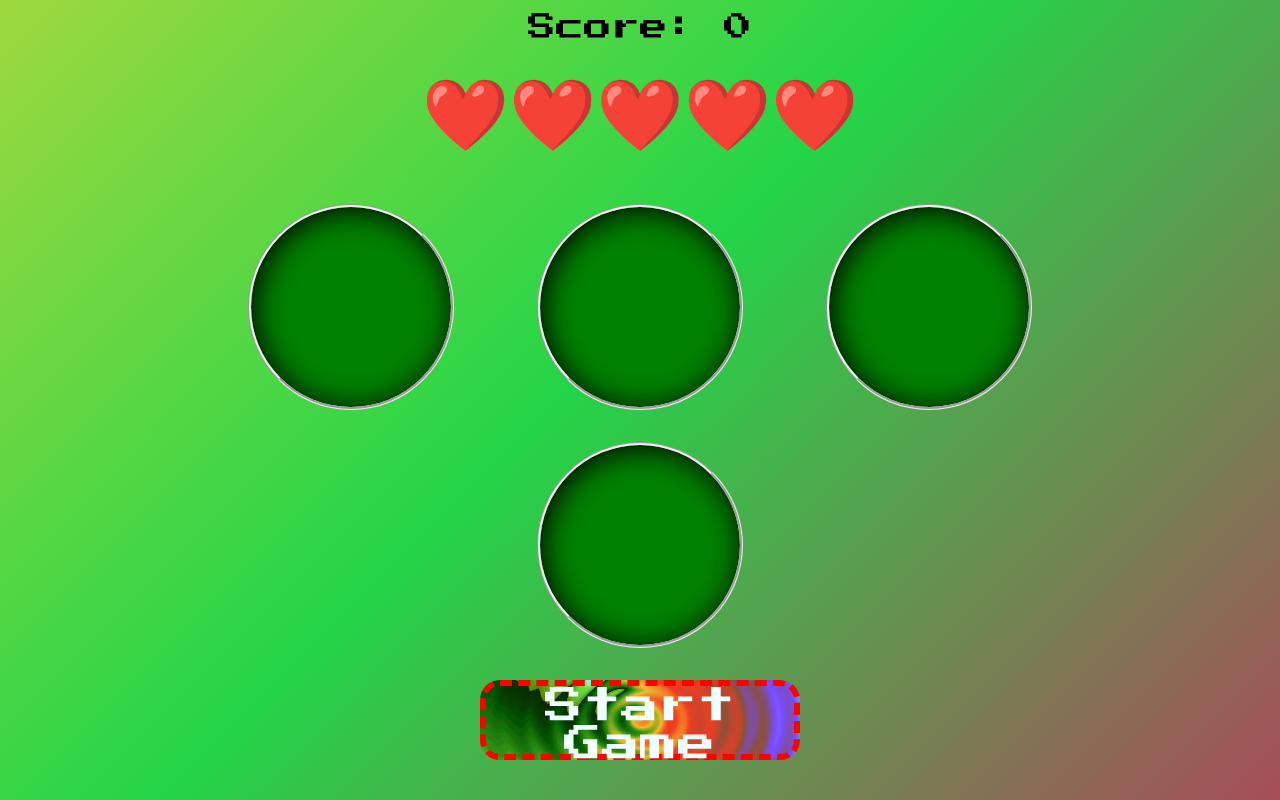
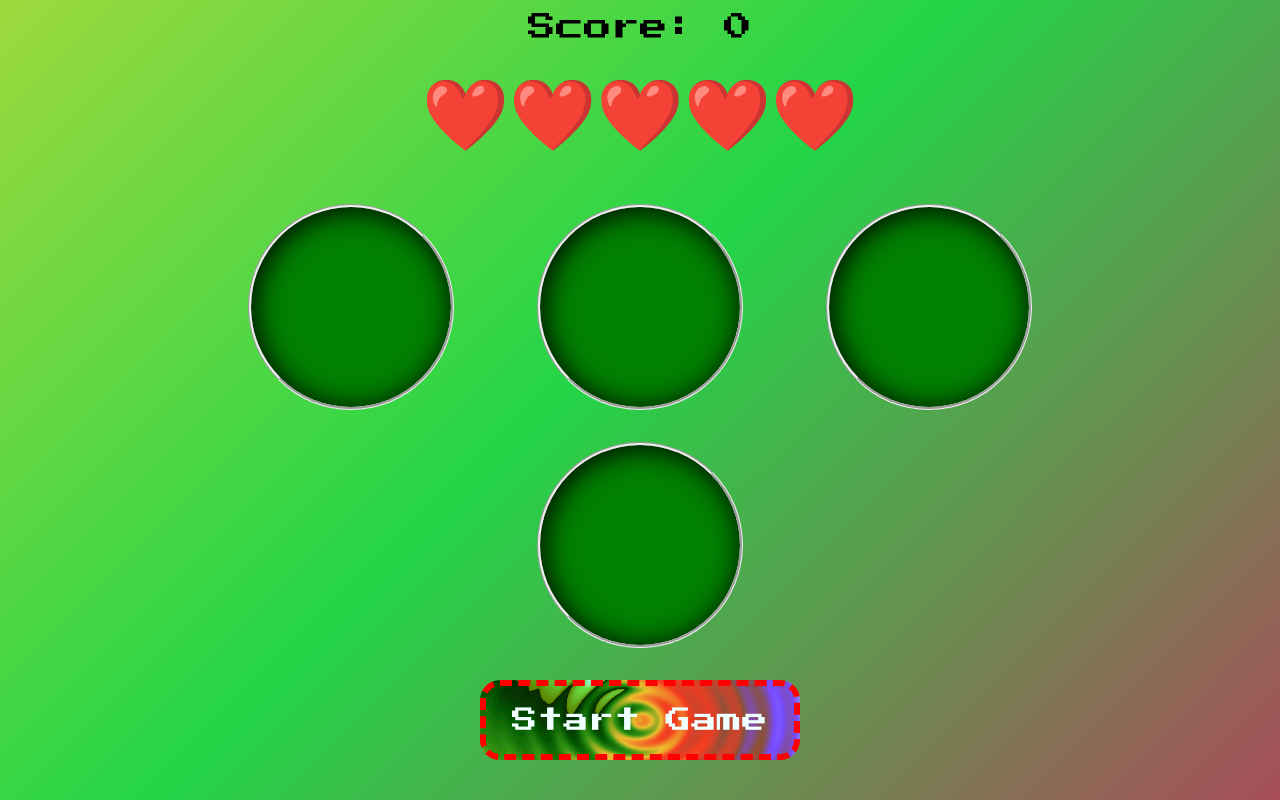
Before and after one commit to Jessemwangi/speedgame, a React (Create React App) app: page / in a window 1280 px wide. Shown: the part 331-1131 px from the top of the page. Built offline with nearby package versions, Linux system fonts and the light colour scheme.

Commit message:
button font size sorted

```diff
--- a/src/views/Button.css
+++ b/src/views/Button.css
@@ -3,7 +3,7 @@ button {
   color: azure;
   font-family: "Press Start 2P", sans-serif;
   border-radius: 20px;
-  font-size: 38px;
+  font-size: 2vw;
   width: 25vw;
   height: 10vh;
   border: 6px dashed red;
```
